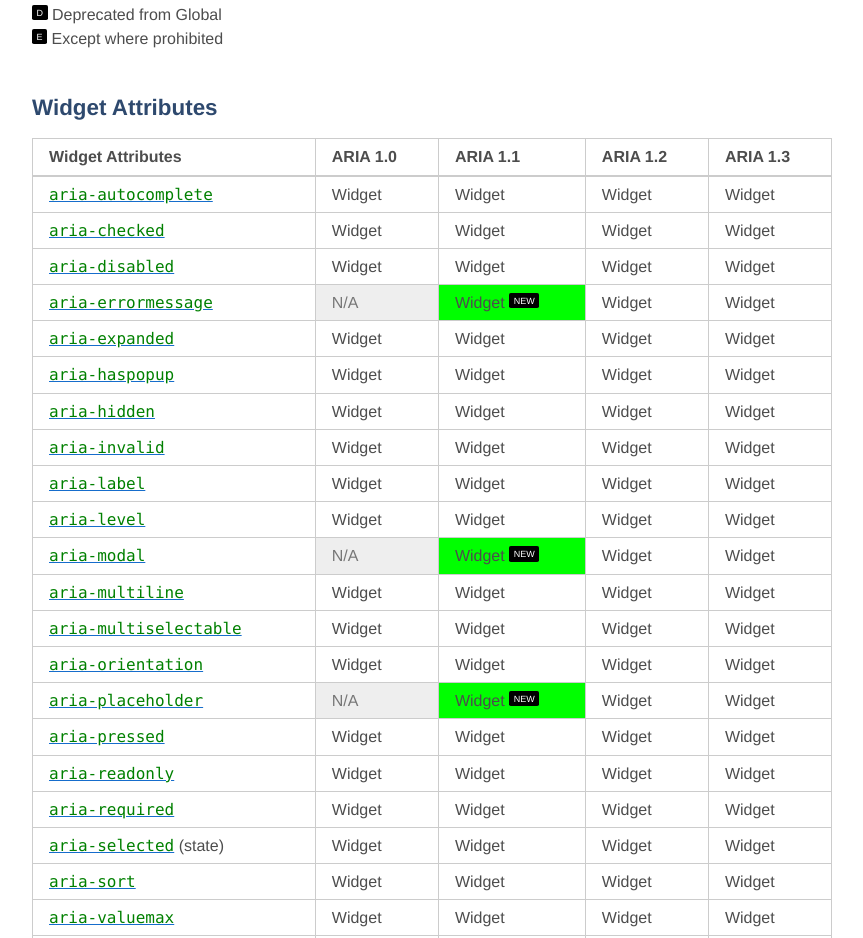
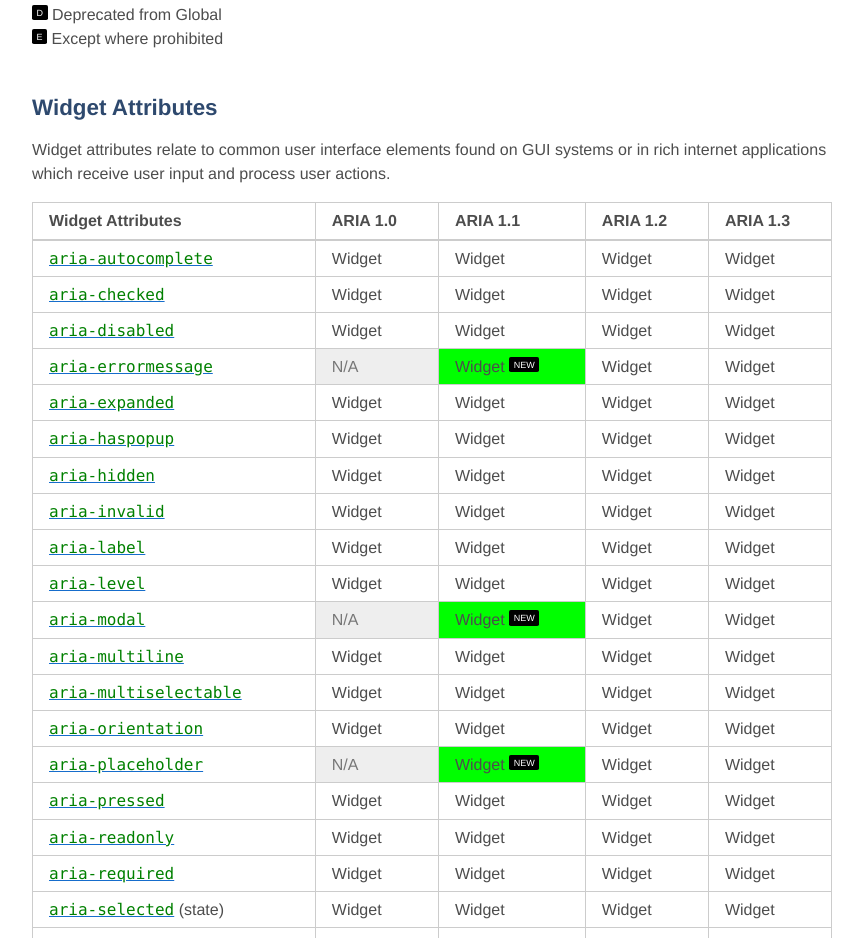
Before and after one commit to russmaxdesign/aria-states-properties, a plain HTML site: page index.html in a window 1280 px wide. Shown: the part 1727-2665 px from the top of the page, without its empty margins (208-1071 px from the left). Drawn offline with Linux system fonts and the light colour scheme.

Commit message:
Update index.html

```diff
--- a/index.html
+++ b/index.html
@@ -263,7 +263,7 @@
 
 
     <h2 id="widget">Widget Attributes</h2>
-
+    <p>Widget attributes relate to common user interface elements found on GUI systems or in rich internet applications which receive user input and process user actions.</p>
     <table>
       <thead>
         <tr>
```
